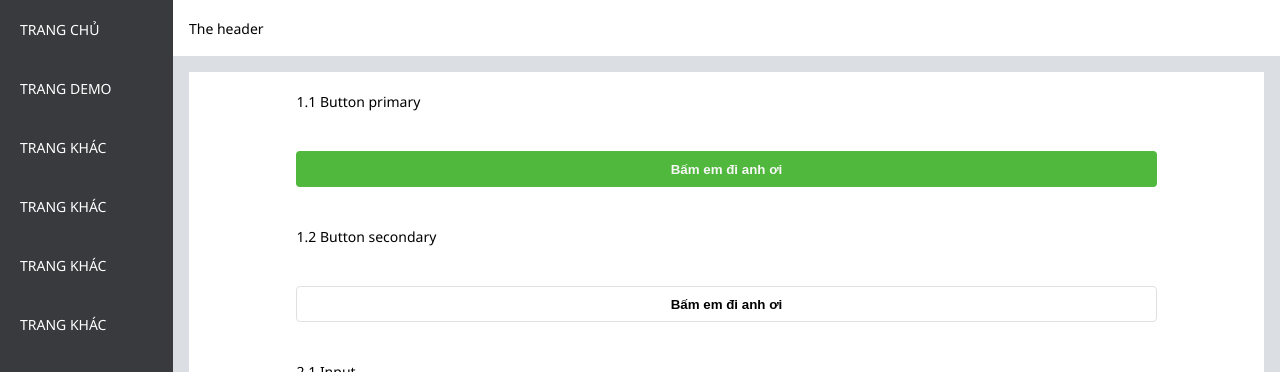
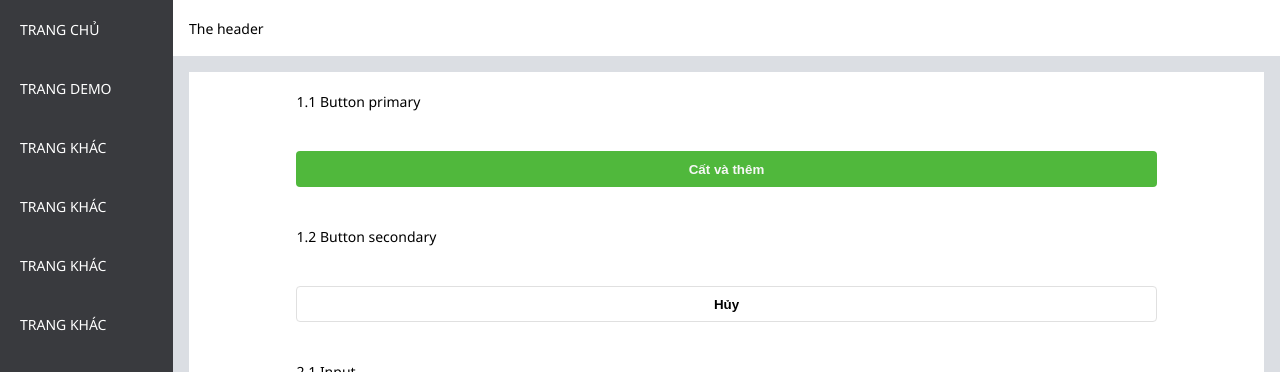
Before and after one commit to tonguyenducmanh/MISA-accounting-app-VueJS-learning, a Vue app: page /demo in a window 1280 px wide. Shown: the top 372 px of the page. Built offline with nearby package versions, Linux system fonts and the light colour scheme.

Commit message:
feat: demo change

```diff
--- a/src/views/TheDemo.vue
+++ b/src/views/TheDemo.vue
@@ -2,11 +2,11 @@
   <div class="demo">
     <div>1.1 Button primary</div>
 
-    <MButton buttonName="Bấm em đi anh ơi" />
+    <MButton buttonName="Cất và thêm" />
 
     <div>1.2 Button secondary</div>
 
-    <MButton :buttonTwo="true" buttonName="Bấm em đi anh ơi" />
+    <MButton :buttonTwo="true" buttonName="Hủy" />
 
     <div>2.1 Input</div>
 
@@ -158,6 +158,7 @@ export default {
       language: "VI",
     };
   },
+  methods: {},
 };
 </script>
 <style scoped>
```
